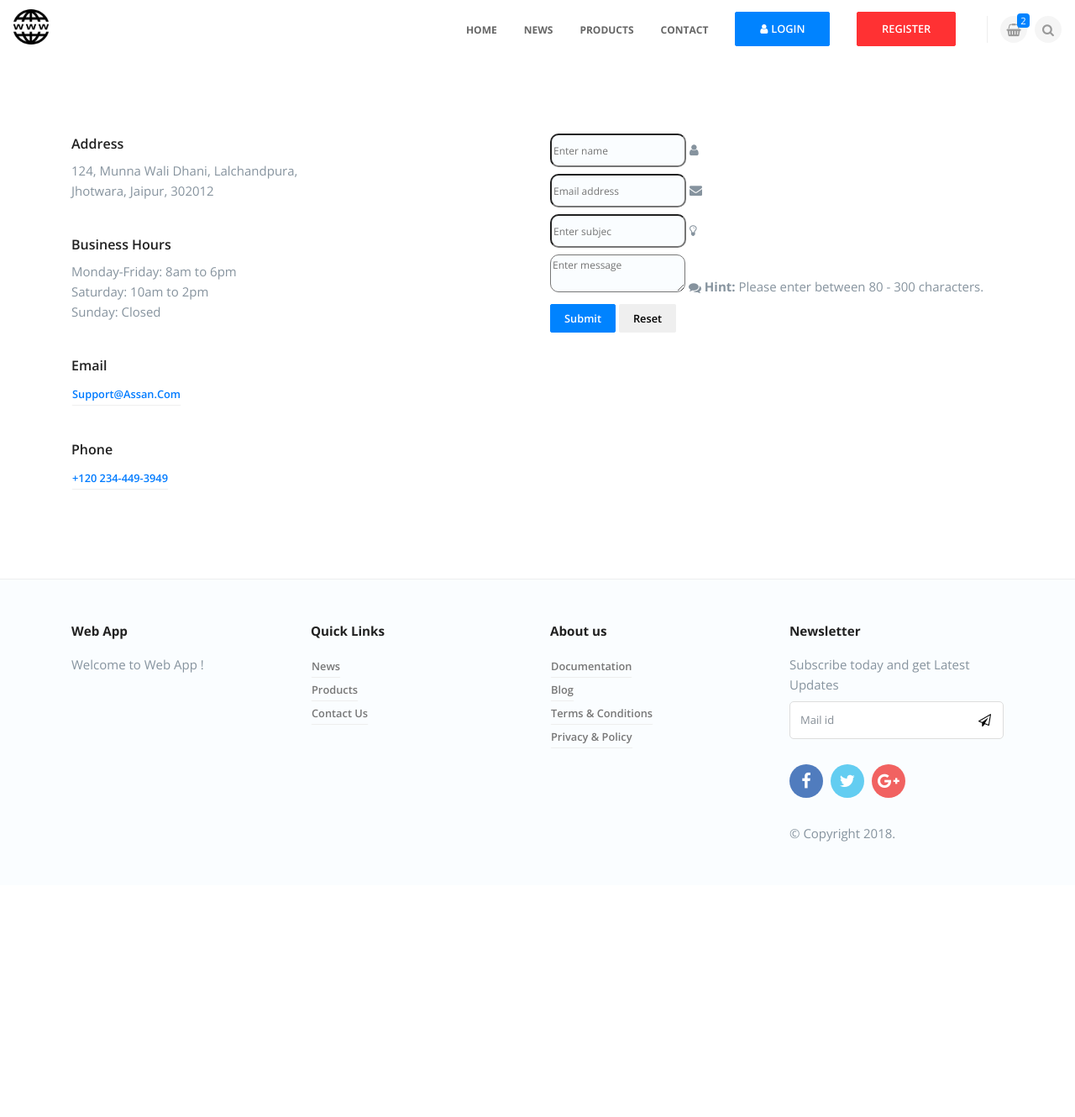
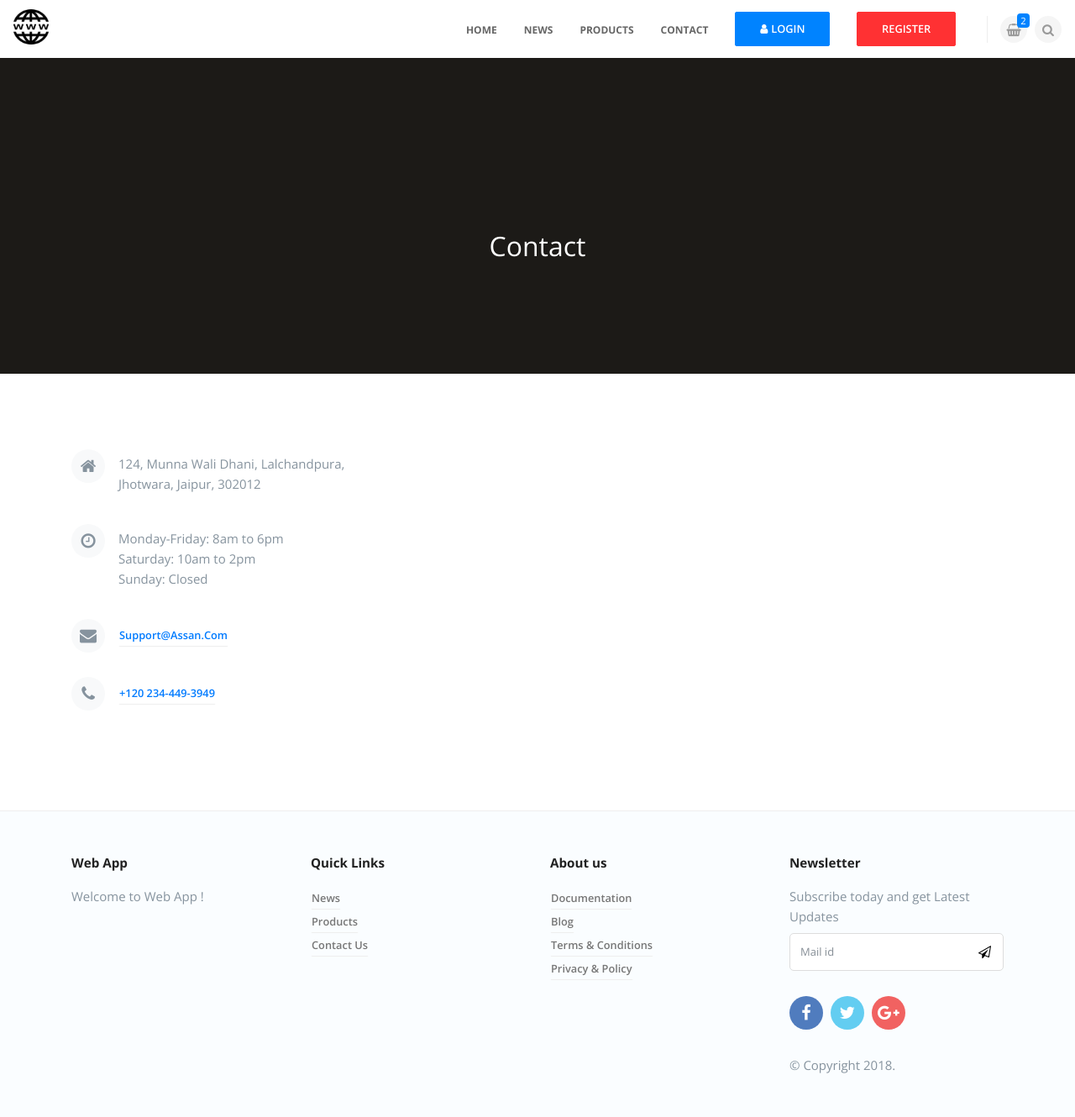
Before and after one commit to chiksumwong/django-webapp, a Django app: page /contact/ in a window 1280 px wide. Shown: the whole page at 84% size. Before the commit the page ends 1002 px from the top, so only its background shows below. Run offline with Django 3.2, Linux system fonts and the light colour scheme; some libraries are stand-ins or nearby versions.

Commit message:
Update Contact

```diff
--- a/app/views.py
+++ b/app/views.py
@@ -27,7 +27,7 @@ def contact(request):
 def login(request):  #登入
 	messages = 'This is Message'  #初始時清除訊息
 	if request.method == 'POST':  #如果是以POST方式才處理
-		name = request.POST['username']  #取得輸入帳號
+		name = request.POST['username'].strip()  #取得輸入帳號
 		password = request.POST['password']  #取得輸入密碼
 		user = authenticate(username=name, password=password)  #驗證
 
--- a/templates/system/contact.html
+++ b/templates/system/contact.html
@@ -4,80 +4,119 @@
 {% block title %} <title>WEB APP</title> {% endblock %}
 
 {% block content %}
+        <!--page title-->
+        <div class="dzsparallaxer auto-init height-is-based-on-content "  data-options='{   direction: "reverse"}'>
+            <div class="divimage dzsparallaxer--target " style="width: 101%; height: 130%">
+            </div>
+
+            <div class="container pt100 pb70">
+                <div class="row pb50">
+                    <div class="col-md-8 ml-auto mr-auto wow bounceIn" data-wow-delay=".2s">
+                        <h3 class="h1 text-center font300  pt100 text-white">Contact</h3>
+                    </div>
+                </div>
+            </div>
+        </div><!--parallax-->
+        <!--/.page-title-->
+
         <div class="container pt90 pb50">
             <div class="row">
-
                 <div class="col-md-6 mb40">
-                    <h4 class="text-capitalize h6 font600">Address</h4>
-                    <p>
+                    <div class="media mb20">
+                        <i class="icon-round-40 mr-3 bg-light fa fa-home"></i>
+                        <p class="media-body pt5">
                             124, Munna Wali Dhani, Lalchandpura, <br> Jhotwara, Jaipur, 302012
                         </p>
-                    <br>
-                    <h4 class="text-capitalize h6 font600">Business hours</h4>
-                    <p>
+                    </div>
+                    <div class="media mb20">
+                        <i class="icon-round-40 float-left mr-3 bg-light fa fa-clock-o"></i>
+                        <p class="media-body pt5">
                             Monday-Friday: 8am to 6pm<br>
                             Saturday: 10am to 2pm<br>
                             Sunday: Closed</p>
-                    <br>
-                    <h4 class="text-capitalize h6 font600">Email</h4>
-                    <p>
+                    </div>
+                    <div class="media mb20">
+                        <i class="icon-round-40 bg-light float-left mr-3 fa fa-envelope"></i>
+                        <p class="media-body pt5">
                             <a href="#" class="btn btn-underline">support@assan.com</a></p>
-                    <br>
-                    <h4 class="text-capitalize h6 font600">Phone</h4>
-                    <p>
-                        <a href="#" class="btn btn-underline">+120 234-449-3949</a>
-                    </p>
                     </div>
-
-
+                    <div class="media mb20">
+                        <i class="icon-round-40 float-left mr-3 bg-light fa fa-phone"></i>
+                        <p class="media-body pt5">
+                            <a href="#" class="btn btn-underline">+120 234-449-3949</a></p>
+                    </div>
+                </div>
                 <div class="col-md-6">
                     <div class="smart-wrap">
                         <div class="smart-forms smart-container">
 
 
-                <form method="post" action="" id="smart-form">
-                    <div class="form-body">
+                            <!--<form method="post" action="contact-form/php/smartprocess.php" id="smart-form">-->
+                                <!--<div class="form-body">-->
 
-                        <div class="section">
-                            <label class="field prepend-icon">
-                                <input type="text" name="sendername" id="sendername" class="gui-input" placeholder="Enter name">
-                                <span class="field-icon"><i class="fa fa-user"></i></span>
-                            </label>
-                        </div><!-- end section -->
+                                    <!--<div class="section">-->
+                                        <!--<label class="field prepend-icon">-->
+                                            <!--<input type="text" name="sendername" id="sendername" class="gui-input" placeholder="Enter name">-->
+                                            <!--<span class="field-icon"><i class="fa fa-user"></i></span>-->
+                                        <!--</label>-->
+                                    <!--</div>&lt;!&ndash; end section &ndash;&gt;-->
 
-                        <div class="section">
-                            <label class="field prepend-icon">
-                                <input type="email" name="emailaddress" id="emailaddress" class="gui-input" placeholder="Email address">
-                                <span class="field-icon"><i class="fa fa-envelope"></i></span>
-                            </label>
-                        </div><!-- end section -->
+                                    <!--<div class="section">-->
+                                        <!--<label class="field prepend-icon">-->
+                                            <!--<input type="email" name="emailaddress" id="emailaddress" class="gui-input" placeholder="Email address">-->
+                                            <!--<span class="field-icon"><i class="fa fa-envelope"></i></span>-->
+                                        <!--</label>-->
+                                    <!--</div>&lt;!&ndash; end section &ndash;&gt;-->
 
-                        <div class="section">
-                            <label class="field prepend-icon">
-                                <input type="text" name="sendersubject" id="sendersubject" class="gui-input" placeholder="Enter subjec">
-                                <span class="field-icon"><i class="fa fa-lightbulb-o"></i></span>
-                            </label>
-                        </div><!-- end section -->
+                                    <!--<div class="section">-->
+                                        <!--<label class="field prepend-icon">-->
+                                            <!--<input type="text" name="sendersubject" id="sendersubject" class="gui-input" placeholder="Enter subjec">-->
+                                            <!--<span class="field-icon"><i class="fa fa-lightbulb-o"></i></span>-->
+                                        <!--</label>-->
+                                    <!--</div>&lt;!&ndash; end section &ndash;&gt;-->
 
-                        <div class="section">
-                            <label class="field prepend-icon">
-                                <textarea class="gui-textarea" id="sendermessage" name="sendermessage" placeholder="Enter message"></textarea>
-                                <span class="field-icon"><i class="fa fa-comments"></i></span>
-                                <span class="input-hint"> <strong>Hint:</strong> Please enter between 80 - 300 characters.</span>
-                            </label>
-                        </div><!-- end section -->
+                                    <!--<div class="section">-->
+                                        <!--<label class="field prepend-icon">-->
+                                            <!--<textarea class="gui-textarea" id="sendermessage" name="sendermessage" placeholder="Enter message"></textarea>-->
+                                            <!--<span class="field-icon"><i class="fa fa-comments"></i></span>-->
+                                            <!--<span class="input-hint"> <strong>Hint:</strong> Please enter between 80 - 300 characters.</span>-->
+                                        <!--</label>-->
+                                    <!--</div>&lt;!&ndash; end section &ndash;&gt;-->
+
+                                    <!--&lt;!&ndash;<div class="section">&ndash;&gt;-->
+                                        <!--&lt;!&ndash;<div class="smart-widget sm-left sml-120">&ndash;&gt;-->
+                                            <!--&lt;!&ndash;<label class="field">&ndash;&gt;-->
+                                                <!--&lt;!&ndash;<input type="text" name="captcha" id="captcha" class="gui-input sfcode" maxlength="6" placeholder="Enter CAPTCHA">&ndash;&gt;-->
+                                            <!--&lt;!&ndash;</label>&ndash;&gt;-->
+                                            <!--&lt;!&ndash;<label class="button captcode">&ndash;&gt;-->
+                                                <!--&lt;!&ndash;<img src="{% static "contact-form/php/captcha/captcha.php?<?php echo time();?>" %}" id="captchax" alt="captcha">&ndash;&gt;-->
+                                                <!--&lt;!&ndash;<span class="refresh-captcha"><i class="fa fa-refresh"></i></span>&ndash;&gt;-->
+                                            <!--&lt;!&ndash;</label>&ndash;&gt;-->
+                                        <!--&lt;!&ndash;</div>&lt;!&ndash; end .smart-widget section &ndash;&gt;&ndash;&gt;-->
+                                    <!--&lt;!&ndash;</div>&lt;!&ndash; end section &ndash;&gt;&ndash;&gt;-->
+
+                                    <!--<div class="result"></div>&lt;!&ndash; end .result  section &ndash;&gt;-->
+
+                                <!--</div>&lt;!&ndash; end .form-body section &ndash;&gt;-->
+                                <!--<div class="form-footer">-->
+                                    <!--<button type="submit" data-btntext-sending="Sending..." class="button btn btn-primary">Submit</button>-->
+                                    <!--<button type="reset" class="button"> Reset </button>-->
+                                <!--</div>&lt;!&ndash; end .form-footer section &ndash;&gt;-->
+                            <!--</form>-->
 
 
-
-                    </div><!-- end .form-body section -->
-                    <div class="form-footer">
-                        <button type="submit" data-btntext-sending="Sending..." class="button btn btn-primary">Submit</button>
-                        <button type="reset" class="button btn"> Reset </button>
-                    </div><!-- end .form-footer section -->
-                </form>
                         </div><!-- end .smart-forms section -->
                     </div><!-- end .smart-wrap section -->
                 </div>
             </div>
         </div>
 {% endblock %}
+
+{% block jquery %}
+        <!--contact form-->
+        <!--smart-form script-->
+        <script src="{% static "contact-form/js/jquery.form.min.js" %}" type="text/javascript"></script>
+        <script src="{% static "contact-form/js/jquery.validate.min.js" %}" type="text/javascript"></script>
+        <script src="{% static "contact-form/js/additional-methods.min.js" %}" type="text/javascript"></script>
+        <script src="{% static "contact-form/js/smart-form.js" %}" type="text/javascript"></script>
+{% endblock %}
```
Also changed, not shown: templates/news/detail.html (+6 -1 lines), db.sqlite3. Lines whose indentation alone changed are shown as unchanged.
